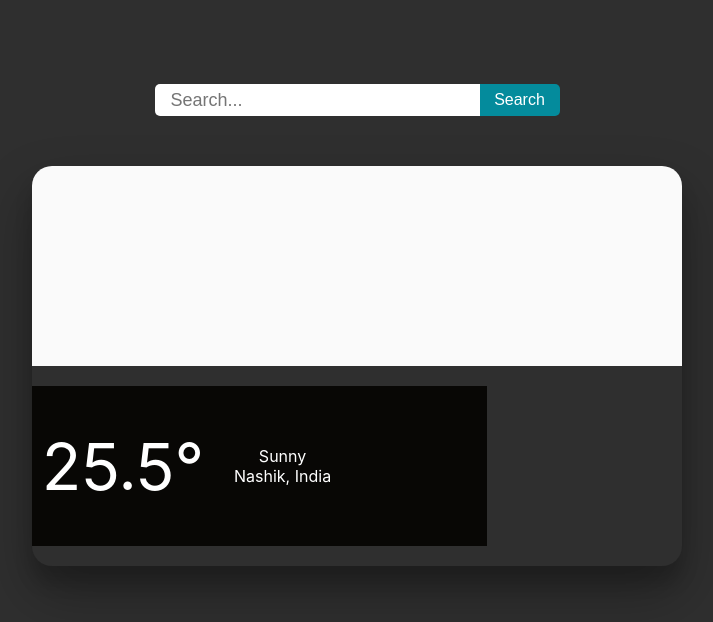
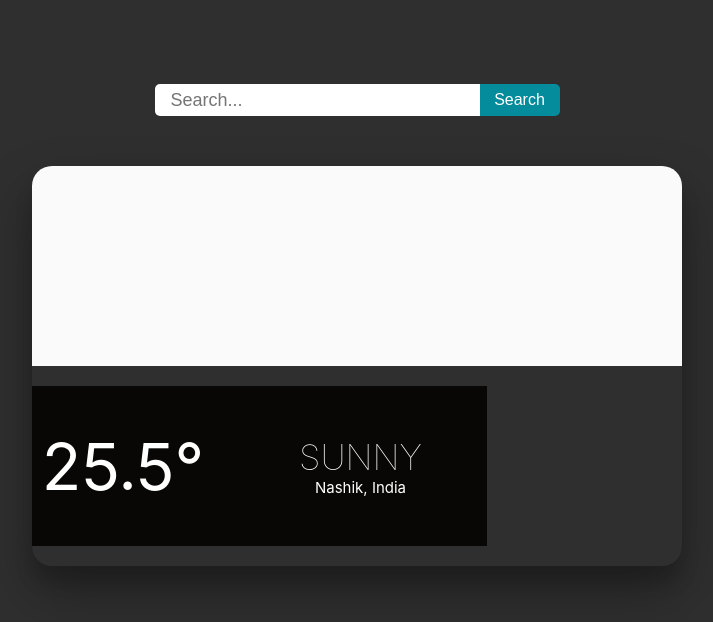
Before and after one commit to amrutaBanait/Weather_App, a React (Create React App) app in the folder weather_app/: page / in a window 1280 px wide. Shown: the top 622 px of the page, without its empty margins (283-996 px from the left). Built offline with nearby package versions, Linux system fonts and the light colour scheme; some icons are missing.

Commit message:
style added

```diff
--- a/weather_app/src/components/weather/style.css
+++ b/weather_app/src/components/weather/style.css
@@ -68,6 +68,22 @@
     justify-content: space-around;
     margin-right: 20px;
   }
+  .widget .weatherInfo .description {
+    flex: 0 60%;
+    display: flex;
+    flex-direction: column;
+    width: 100%;
+    height: 100%;
+    justify-content: center;
+  }
+  .widget .weatherInfo .description .weatherCondition {
+    text-transform: uppercase;
+    font-size: 35px;
+    font-weight: 100;
+  }
+  .widget .weatherInfo .description .place {
+    font-size: 15px;
+  }
   /* search bar style  */
 .search {
     width: 100%;
```
